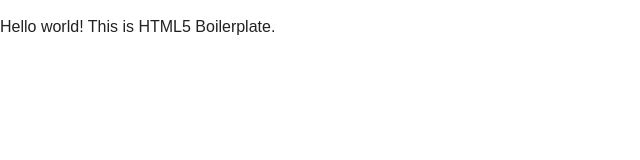
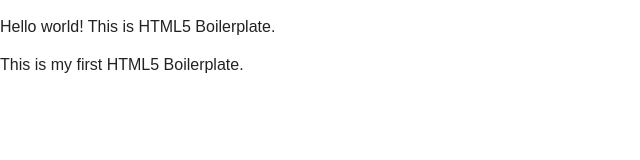
Before and after one commit to mrakshith/Mywebproject, a plain HTML site: page index.html in a window 1280 px wide. Shown: the whole page, without its empty margins (0-640 px from the left). Drawn offline with nearby package versions, Linux system fonts and the light colour scheme.

Commit message:
First Boiler plate commit

```diff
--- a/index.html
+++ b/index.html
@@ -6,7 +6,7 @@
     <head>
         <meta charset="utf-8">
         <meta http-equiv="X-UA-Compatible" content="IE=edge">
-        <title></title>
+        <title>This is my Web Page</title>
         <meta name="description" content="">
         <meta name="viewport" content="width=device-width, initial-scale=1">
 
@@ -23,6 +23,7 @@
 
         <!-- Add your site or application content here -->
         <p>Hello world! This is HTML5 Boilerplate.</p>
+	<p>This is my first HTML5 Boilerplate.</p>
 
         <script src="//ajax.googleapis.com/ajax/libs/jquery/1.10.2/jquery.min.js"></script>
         <script>window.jQuery || document.write('<script src="js/vendor/jquery-1.10.2.min.js"><\/script>')</script>
```
